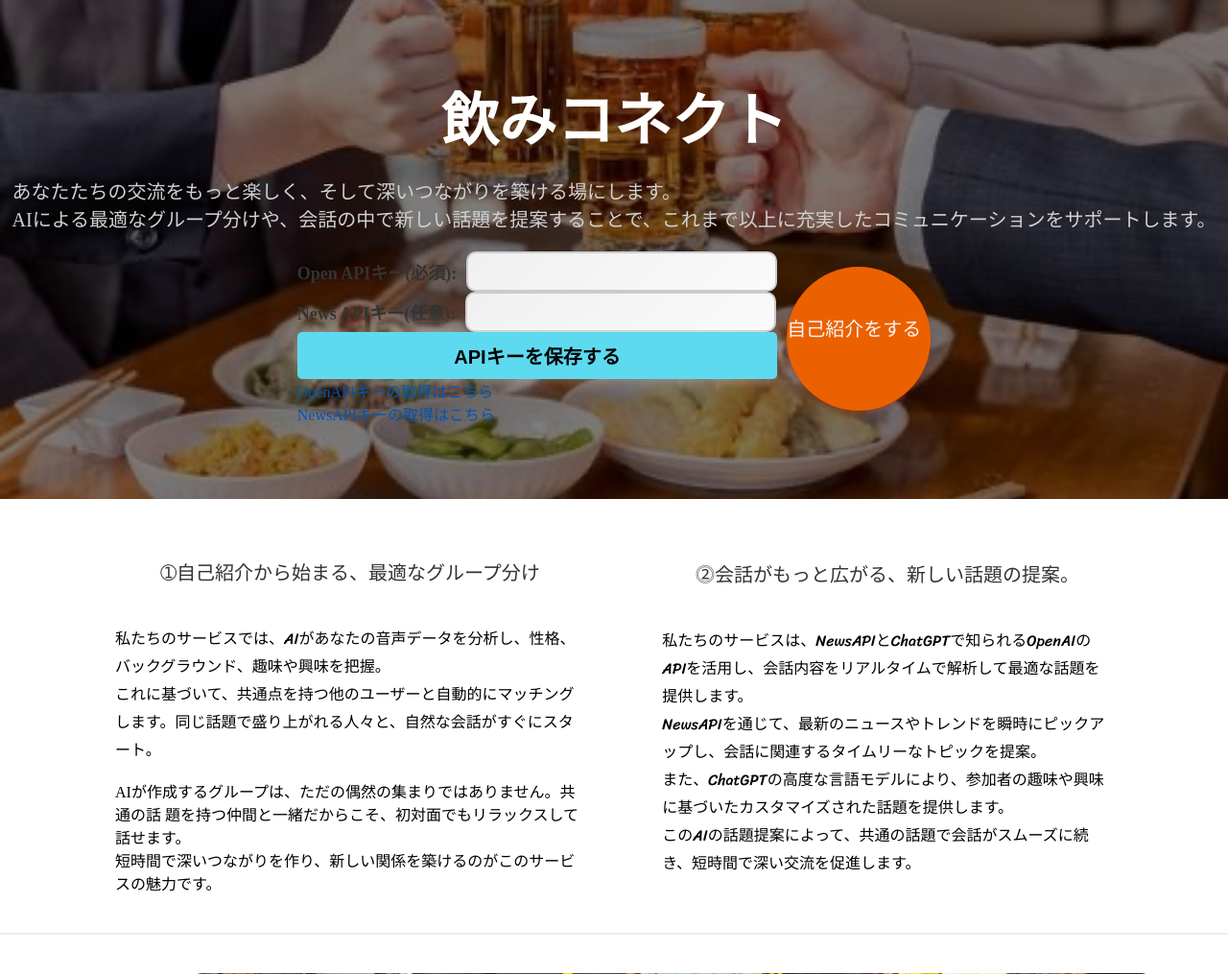
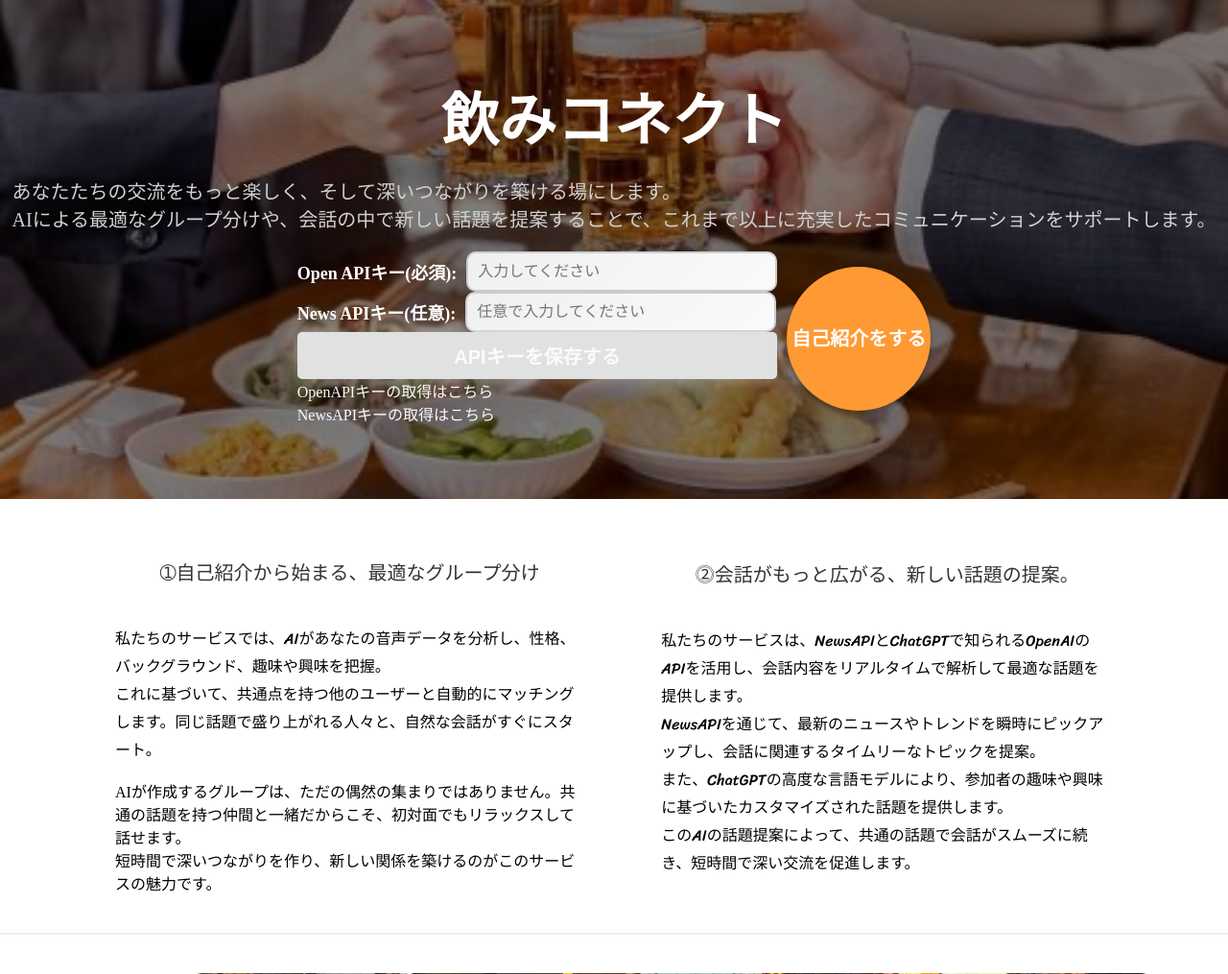
Before and after one commit to takusandayooo/geekcamp-vol-16, a Flask app: page / in a window 1280 px wide. Shown: the top 1015 px of the page at 96% size. Run offline with Flask 3, Linux system fonts and the light colour scheme.

Commit message:
style: add style to index.html

```diff
--- a/templates/index.html
+++ b/templates/index.html
@@ -23,7 +23,7 @@
 
         .nav-items a {
             text-decoration: none;
-            color: #000;
+            color: #f1eeee;
             padding: 35px 20px;
         }
 
@@ -59,8 +59,8 @@
         }
 
         .intro button {
-            background-color: #5edaf0;
-            color: #000;
+            background-color: #e0e2e2;
+            color: #fdfafa;
             padding: 10px 25px;
             border: none;
             border-radius: 5px;
@@ -126,23 +126,26 @@
             margin: 10px 0;
         }
 
-        /*ボタンの設定*/
-
+        /* ボタンの設定 */
         a.btn--orange {
             color: #faf5f5;
             background-color: #eb6100;
-            text-decoration: none
+            text-decoration: none;
+            display: inline-block;
+            padding: 15px 30px;
+            border-radius: 50px;
+            font-size: 20px;
+            font-weight: bold;
+            transition: background-color 0.3s ease, color 0.3s ease;
         }
 
         a.btn--orange:hover {
             color: #fff;
             background: #f56500;
-
         }
 
         a.btn--shadow {
-            -webkit-box-shadow: 0 3px 5px rgba(0, 0, 0, 0.3);
-            box-shadow: 0 3px 5px rgba(177, 21, 21, 0.3);
+            box-shadow: 0 3px 5px rgba(0, 0, 0, 0.3);
         }
 
         a.btn--circle {
@@ -151,7 +154,20 @@
             font-size: 20px;
             width: 150px;
             height: 150px;
+            text-align: center;
+            display: inline-flex;
+            justify-content: center;
+            align-items: center;
             padding: 0;
+            background-color: #ff9933;
+            color: white;
+            font-weight: bold;
+            transition: all 0.3s ease;
+        }
+
+        a.btn--circle:hover {
+            background-color: #ffa500;
+            box-shadow: 0px 0px 20px rgba(255, 165, 0, 0.7);
         }
 
         .container {
@@ -184,8 +200,18 @@
             transition: all 0.3s ease-in-out;
         }
 
+        /* エラーメッセージ表示時のスタイルを設定している */
+        input.error {
+            border-color: red;
+            color: red;
+        }
+
+        input.error::placeholder {
+            color: red;
+        }
+
         input[type="password"]:focus {
-            border-color: #5edaf0;
+            border-color: #edeff0;
             box-shadow: 0 6px 12px rgba(0, 0, 0, 0.15);
             background: linear-gradient(135deg, #e6f7ff, #f0faff);
         }
@@ -197,13 +223,16 @@
         }
 
         a {
-
-            color: #0056b3;
+            color: #fafafa;
             text-decoration: none;
         }
 
         a:hover {
-            color: #007bff;
+            color: #32cd32; /* 黄緑に変更 */
+        }
+
+        .white {
+            color: white;
         }
     </style>
 </head>
@@ -218,23 +247,24 @@
             <div class="container">
                 <div class="tate">
                     <div class="container">
-                        <label for="openapi">Open APIキー(必須):</label>
-                        <input type="password" id="openapi" name="openapi" />
+                        <label for="openapi" class="white">Open APIキー(必須):</label>
+                        <!-- プレースホルダーを追加 -->
+                        <input type="password" id="openapi" name="openapi" placeholder="入力してください" />
                     </div>
 
                     <div class="container">
-                        <label for="newsapi">News APIキー(任意):</label>
-                        <input type="password" id="newsapi" name="newsapi" />
+                        <label for="newsapi" class="white">News APIキー(任意):</label>
+                        <input type="password" id="newsapi" name="newsapi" placeholder="任意で入力してください" />
                     </div>
                     <button id="saveBtn">APIキーを保存する</button>
-                    <div id="aleat"></div>
+
+                    <div id="aleat" class="white"></div>
                     <a href="https://platform.openai.com/docs/overview" target="_blank">OpenAPIキーの取得はこちら</a>
                     <a href="https://newsapi.org/" target="_blank">NewsAPIキーの取得はこちら</a>
 
                 </div>
 
-                <a href="javascript:void(0);" id="followupLink"
-                    class="btn btn--orange btn--circle btn--circle-a btn--shadow">自己紹介をする</a>
+                <a href="javascript:void(0);" id="followupLink" class="btn btn--orange btn--circle btn--circle-a btn--shadow">自己紹介をする</a>
 
             </div>
 
@@ -248,6 +278,8 @@
 
                     if (openai_api_key === "") {
                         document.getElementById("aleat").innerText = "Open APIキーを入力してください";
+                        openapiInput.classList.add("error");
+                        openapiInput.placeholder = "入力してください";
                         return
                     }
 
@@ -268,6 +300,8 @@
                         window.location.href = "/follow_up";
                     } else {
                         document.getElementById("aleat").innerText = "Open APIキーを入力してください";
+                        openapiInput.classList.add("error");
+                        openapiInput.placeholder = "入力してください";
                     }
                 });
             </script>
@@ -280,11 +314,9 @@
                 <i class="fas fa-atom"></i>
                 <p class="whywebuildit-heading">➀自己紹介から始まる、最適なグループ分け</p>
                 <p class="whywebuildit-text">
-
                     私たちのサービスでは、AIがあなたの音声データを分析し、性格、バックグラウンド、趣味や興味を把握。<br>
                     これに基づいて、共通点を持つ他のユーザーと自動的にマッチングします。同じ話題で盛り上がれる人々と、自然な会話がすぐにスタート。</p>
-                AIが作成するグループは、ただの偶然の集まりではありません。共通の話
-                題を持つ仲間と一緒だからこそ、初対面でもリラックスして話せます。<br>
+                AIが作成するグループは、ただの偶然の集まりではありません。共通の話題を持つ仲間と一緒だからこそ、初対面でもリラックスして話せます。<br>
                 短時間で深いつながりを作り、新しい関係を築けるのがこのサービスの魅力です。
             </div>
             <div class="whywebuildit">
@@ -293,19 +325,19 @@
                 <p class="whywebuildit-text">
                     私たちのサービスは、NewsAPIとChatGPTで知られるOpenAIのAPIを活用し、会話内容をリアルタイムで解析して最適な話題を提供します。<br>
                     NewsAPIを通じて、最新のニュースやトレンドを瞬時にピックアップし、会話に関連するタイムリーなトピックを提案。<br>
-
                     また、ChatGPTの高度な言語モデルにより、参加者の趣味や興味に基づいたカスタマイズされた話題を提供します。<br>
                     このAIの話題提案によって、共通の話題で会話がスムーズに続き、短時間で深い交流を促進します。<br>
             </div>
 
         </div>
-        </div>
+
         <div class="about-me">
             <div class="about-me-text">
                 <h2>About US</h2>
                 <p>私たちは、エンジニアの卵として日々学んでいる大学生チームです。<br>
                     技育CAMP2024のハッカソンで出会い、それぞれのスキルを活かしながら、AI技術を使った革新的なアプリを開発しました。<br>
                     私たちの目標は、テクノロジーを通じて人々の交流をより楽しく、そして深いつながりを築けるものにすることです。<br>
+                </p>
             </div>
             <img src="{{url_for('static',filename='77B39ED1-B839-4048-94ED-02E452E2DABE.jpg')}}" alt="me">
         </div>
```
